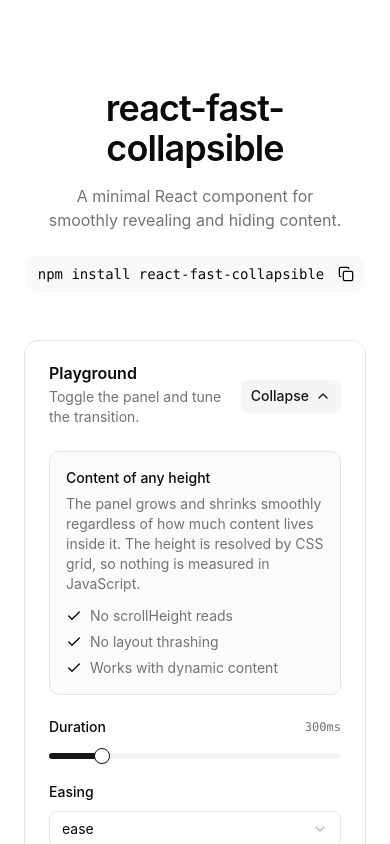
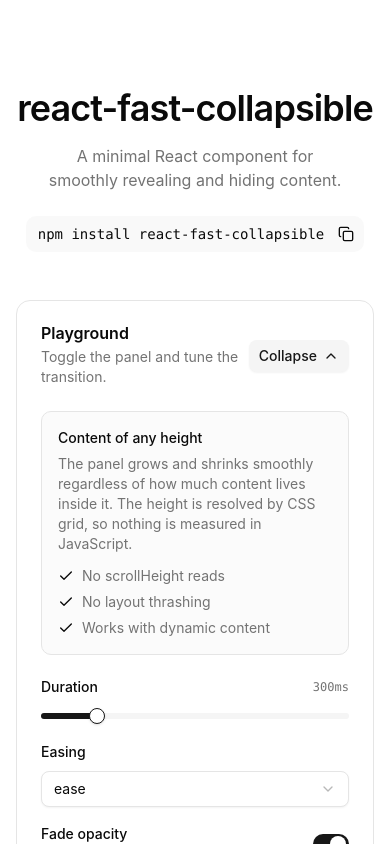
Before and after one commit to carlos-dubon/react-fast-collapsible, a React (Vite) app in the folder examples/web/: page / in a window 390 px wide. Shown: the top 844 px of the page. Built offline with nearby package versions, Linux system fonts and the light colour scheme.

Commit message:
fix: add horizontal padding on small screens in the demo

```diff
--- a/examples/web/src/App.tsx
+++ b/examples/web/src/App.tsx
@@ -65,7 +65,7 @@
 
   return (
     <div className="min-h-screen bg-background text-foreground">
-      <div className="mx-auto max-w-2xl px-6 py-16 sm:py-24">
+      <div className="mx-auto max-w-2xl px-4 sm:px-6 py-16 sm:py-24">
         <header className="flex flex-col items-center text-center">
           <h1 className="mt-6 text-4xl font-semibold tracking-tight sm:text-5xl">
             react-fast-collapsible
```
